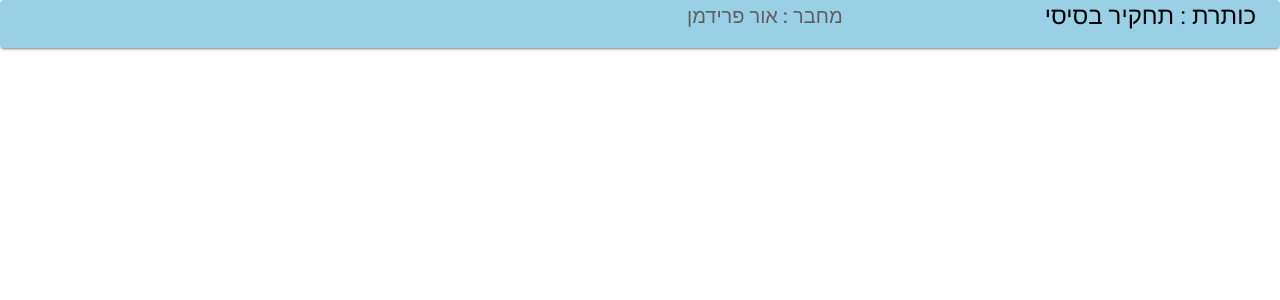
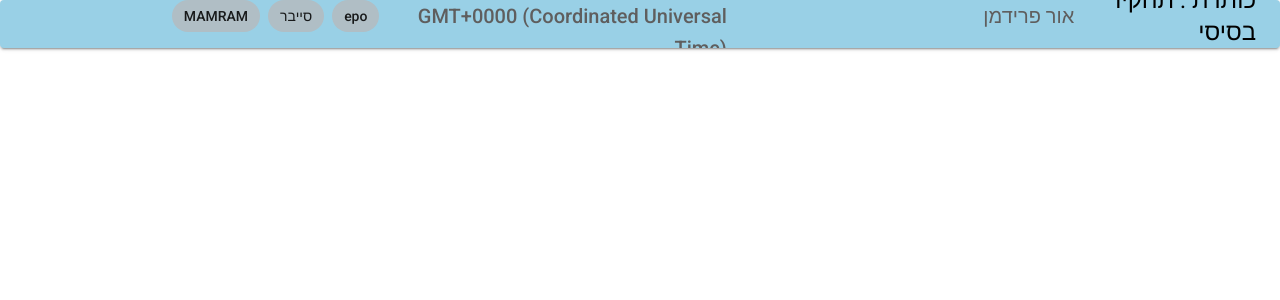
Before and after one commit to nehoray/ReportsSite, an Angular app in the folder ReportsUI/: page / in a window 1280 px wide. Shown: the top 300 px of the page. Built offline with nearby package versions, Linux system fonts and the light colour scheme.

Commit message:
added tags chips

```diff
--- a/ReportsUI/package.json
+++ b/ReportsUI/package.json
@@ -16,6 +16,7 @@
     "@angular/common": "~11.0.1",
     "@angular/compiler": "~11.0.1",
     "@angular/core": "~11.0.1",
+    "@angular/flex-layout": "^11.0.0-beta.33",
     "@angular/forms": "~11.0.1",
     "@angular/material": "^11.0.2",
     "@angular/platform-browser": "~11.0.1",
--- a/ReportsUI/src/app/app.component.html
+++ b/ReportsUI/src/app/app.component.html
@@ -1 +1 @@
-<app-report dir='rtl'></app-report>
+<app-report></app-report>
--- a/ReportsUI/src/app/app.module.ts
+++ b/ReportsUI/src/app/app.module.ts
@@ -1,6 +1,6 @@
 import { BrowserModule } from '@angular/platform-browser';
 import { NgModule } from '@angular/core';
-
+import { FlexLayoutModule } from '@angular/flex-layout'
 import { AppRoutingModule } from './app-routing.module';
 import { AppComponent } from './app.component';
 import { ReportsViewComponent } from './views/reports-view/reports-view.component';
@@ -20,7 +20,8 @@ import { ReportComponent } from './components/report/report.component';
     BrowserModule,
     AppRoutingModule,
     BrowserAnimationsModule,
-    MaterialModule
+    MaterialModule,
+    FlexLayoutModule
   ],
   providers: [],
   bootstrap: [AppComponent]
--- a/ReportsUI/src/app/components/report/report.component.html
+++ b/ReportsUI/src/app/components/report/report.component.html
@@ -1,3 +1,4 @@
+<div dir="rtl" fxLayout="row" fxLayoutAlign="start center" >
   <mat-expansion-panel hideToggle>
     <!-- HEADER -->
     <mat-expansion-panel-header>
@@ -5,7 +6,17 @@
         כותרת : {{ report.title }}
       </mat-panel-title>
       <mat-panel-description class="mat-title">
-      מחבר : {{ report.owner }}
+        {{ report.owner}}
+      </mat-panel-description>
+      <mat-panel-description class="mat-title">
+        {{ report.date}}
+      </mat-panel-description>
+      <mat-panel-description class="mat-title">
+        <mat-chip-list>
+          <mat-chip *ngFor="let tag of report.tags" color="accent" selected>
+            {{tag}}
+          </mat-chip>
+        </mat-chip-list>
       </mat-panel-description>
     </mat-expansion-panel-header>
     <!-- BODY -->
@@ -15,8 +26,9 @@
         {{ report.data }}
         </p>
       </mat-card-content>
-    <mat-card-actions dir="ltr">
+    </mat-card>
+    <mat-action-row>
       <button mat-button (click)='edit()'><mat-icon>edit</mat-icon></button>
-    </mat-card-actions>
-  </mat-card>
+    </mat-action-row>
   </mat-expansion-panel>
+</div>
--- a/ReportsUI/src/app/components/report/report.component.scss
+++ b/ReportsUI/src/app/components/report/report.component.scss
@@ -10,3 +10,11 @@
     background: rgb(160, 201, 255);
     color: black;
 }
+
+mat-list.list-horizontal {
+    .mat-list-item {
+        display: inline-block;
+        height: auto;
+        width: auto;
+    }
+}
--- a/ReportsUI/src/app/components/report/report.component.ts
+++ b/ReportsUI/src/app/components/report/report.component.ts
@@ -16,10 +16,10 @@ export interface report {
 export class ReportComponent implements OnInit {
   @Input() report: report = { title: 'תחקיר בסיסי',
   owner:'אור פרידמן',
-  data: 'מאור הזה הוא חתיכת גבר אבל הוא חסם את כל הכרטיסי רשת בצהל והשבית אותנו ובגלל זה הפסדנו את המדינה',
-  date: new Date(),
+  data: 'מאור הזה הוא חתיכת גבר אבל הוא חסם את כל הכרטיסי רשת בצהל והשבית אותנו ובגלל זה הפסדנו את המדינההההההההההההההההההההההההההההההההההה שדגשדג',
+  date: new Date(new Date().getFullYear(),new Date().getMonth() , new Date().getDate()),
   subTitle: 'asd',
-  tags: ['a','b']
+  tags: ['epo','סייבר', 'MAMRAM']
   };
   constructor() {
 
--- a/ReportsUI/src/styles.scss
+++ b/ReportsUI/src/styles.scss
@@ -2,3 +2,6 @@
 
 html, body { height: 100%; }
 body { margin: 0; font-family: Roboto, "Helvetica Neue", sans-serif; }
+p {
+    word-wrap: break-word;
+}
```
Also changed, not shown: 1 other file (tests, documents, lock files or other folders). Lines whose indentation alone changed are shown as unchanged.
